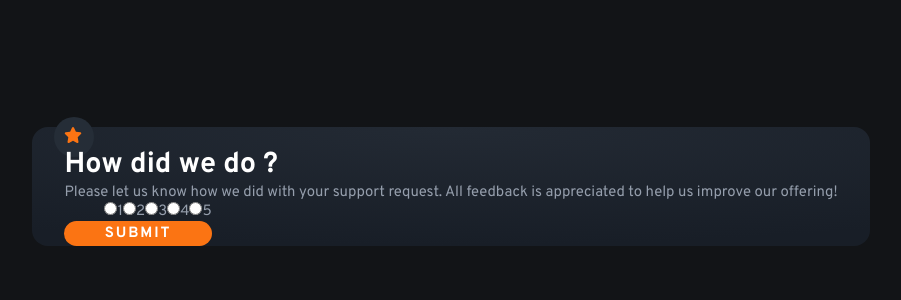
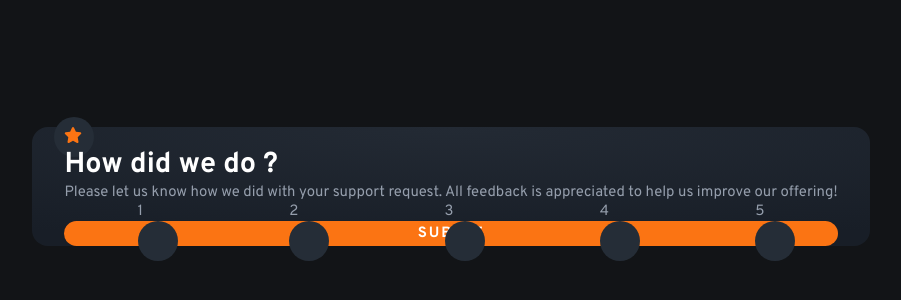
Before and after one commit to qalimero/rating-app, an Angular app: page / in a window 1280 px wide. Shown: the part 214-514 px from the top of the page, without its empty margins (189-1090 px from the left). Built offline with nearby package versions, Linux system fonts and the light colour scheme.

Commit message:
add css for rating list

```diff
--- a/src/app/rating-component/rating-component.component.html
+++ b/src/app/rating-component/rating-component.component.html
@@ -9,11 +9,11 @@
   </p>
   <form aria-labelledby="submit">
     <ul>
-      <li><input type="radio">1</li>
-      <li><input type="radio">2</li>
-      <li><input type="radio">3</li>
-      <li><input type="radio">4</li>
-      <li><input type="radio">5</li>
+      <li><p>1</p></li>
+      <li><p>2</p></li>
+      <li><p>3</p></li>
+      <li><p>4</p></li>
+      <li><p>5</p></li>
     </ul>
     <button id="submit" role="button" type="submit">SUBMIT</button>
   </form>
--- a/src/app/rating-component/rating-component.component.scss
+++ b/src/app/rating-component/rating-component.component.scss
@@ -53,12 +53,29 @@ main {
       line-height: 22px;
     }
   }
+  form{
+    width: 100%;
 
     ul {
       display: flex;
       list-style-type: none;
+      justify-content: space-around;
+      padding-left: 0;
       @include mobile {
         margin-top: 1.5rem;
+      }
+      li{
+        position: relative;
+        z-index: 1;
+        &:after{
+          position: absolute;
+          z-index: -1;
+          content: '';
+          width: 40px;
+          height: 40px;
+          border-radius: 50%;
+          background-color: $dark-blue;
+        }
       }
     }
 
@@ -81,6 +98,7 @@ main {
         }
       }
     }
+  }
 
 
   @include mobile {
```
Lines whose indentation alone changed are shown as unchanged.
